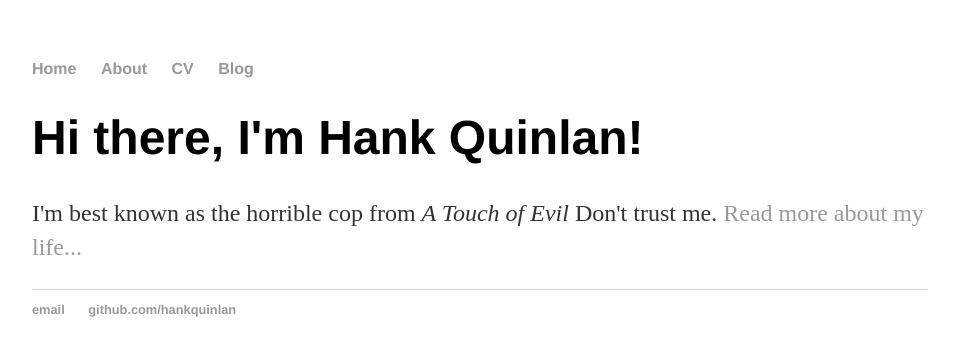
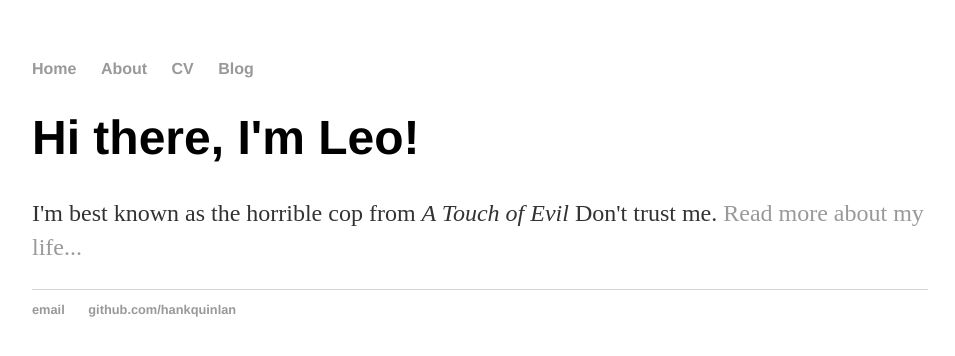
Before and after one commit to lbartocci/lbartocci.github.io, a Jekyll site: the page built from index.html, in a window 1280 px wide. Shown: the top 356 px of the page, without its empty margins (160-1115 px from the left). Built offline with Jekyll 4.4.1, drawn with Linux system fonts in a browser that asks for light colours.

Commit message:
Update index.html

```diff
--- a/index.html
+++ b/index.html
@@ -3,6 +3,6 @@ layout: default
 title: Hank Quinlan, Horrible Cop
 ---
 <div class="blurb">
-	<h1>Hi there, I'm Hank Quinlan!</h1>
+	<h1>Hi there, I'm Leo!</h1>
 	<p>I'm best known as the horrible cop from <em>A Touch of Evil</em> Don't trust me. <a href="/about">Read more about my life...</a></p>
 </div><!-- /.blurb -->
```
